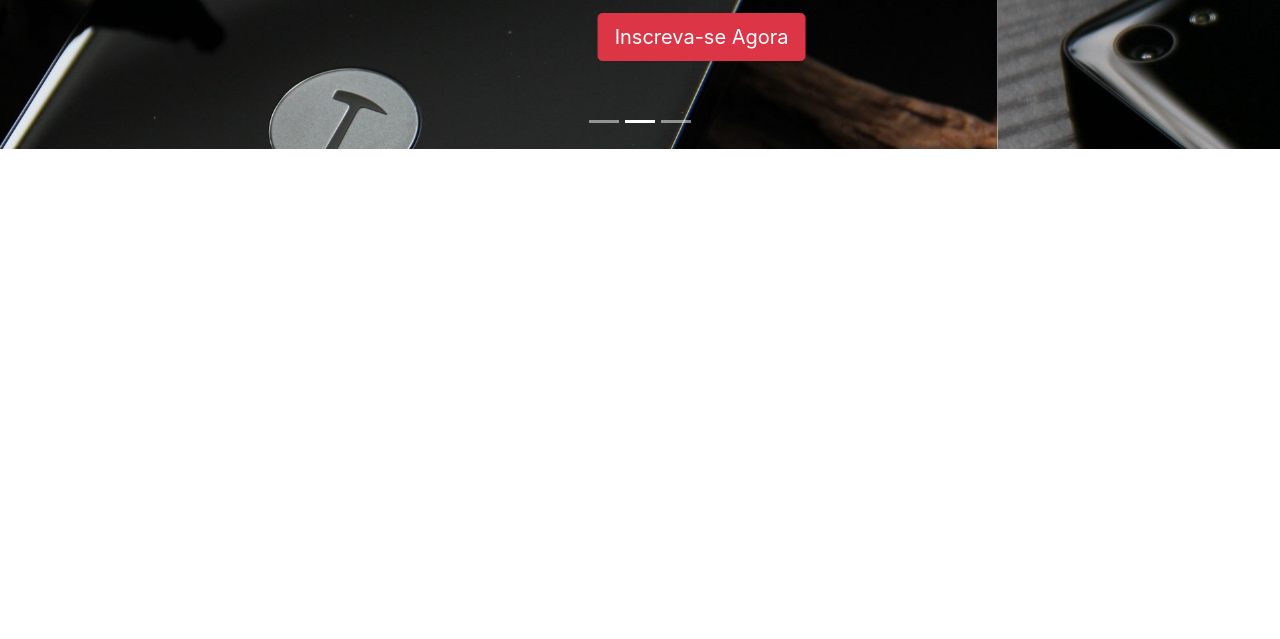
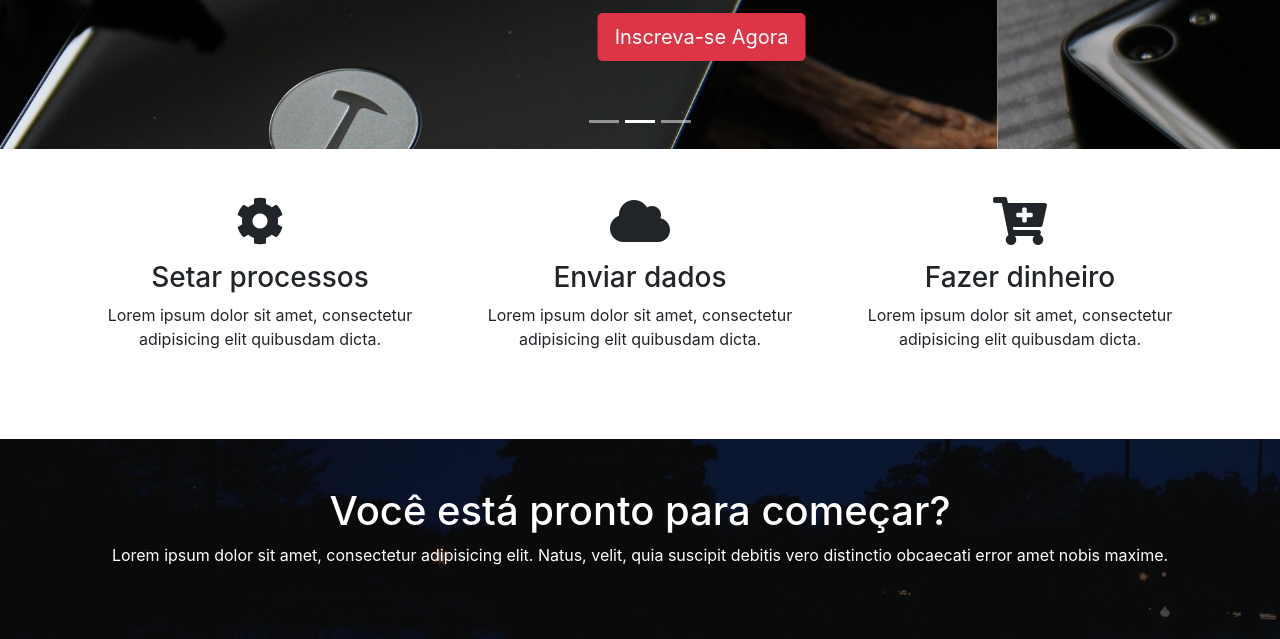
Before and after one commit to gideonfernandes/glozzom-theme, a plain HTML site: page index.html in a window 1280 px wide. Shown: the part 357-996 px from the top of the page. Before the commit the page ends 800 px from the top, so only its background shows below. Drawn offline with nearby package versions, Linux system fonts and the light colour scheme; some packages are replaced by stand-ins of ours; a script that the page names is missing.

Commit message:
Add home icons section & home heading parallax

```diff
--- a/css/style.css
+++ b/css/style.css
@@ -27,3 +27,23 @@
 	background-image: url('../img/image3.jpg');
 	background-size: cover;
 }
+
+#home-heading {
+	position: relative;
+	min-height: 200px;
+	background-image: url('../img/lights.jpg');
+	background-attachment: fixed;
+	background-repeat: no-repeat;
+	text-align: center;
+	color: white;
+	overflow-x: hidden;
+}
+
+.dark-overlay {
+	position: absolute;
+	top: 0;
+	left: 0;
+	width: 100%;
+	height: 100%;
+	background-color: rgba(0, 0, 0, 0.7);
+}
--- a/index.html
+++ b/index.html
@@ -99,6 +99,43 @@
     </div>
   </section>
 
+  <!-- HOME ICON SECTION -->
+  <section id="home-icons" class="py-5">
+    <div class="container">
+      <div class="row">
+        <div class="col-md-4 mb-4 text-center">
+          <i class="fas fa-cog fa-3x mb-3"></i>
+          <h3>Setar processos</h3>
+          <p>Lorem ipsum dolor sit amet, consectetur adipisicing elit quibusdam dicta.</p>
+        </div>
+        <div class="col-md-4 mb-4 text-center">
+          <i class="fas fa-cloud fa-3x mb-3"></i>
+          <h3>Enviar dados</h3>
+          <p>Lorem ipsum dolor sit amet, consectetur adipisicing elit quibusdam dicta.</p>
+        </div>
+        <div class="col-md-4 mb-4 text-center">
+          <i class="fas fa-cart-plus fa-3x mb-3"></i>
+          <h3>Fazer dinheiro</h3>
+          <p>Lorem ipsum dolor sit amet, consectetur adipisicing elit quibusdam dicta.</p>
+        </div>
+      </div>
+    </div>
+  </section>
+
+  <!-- HOME HEADING SECTION -->
+  <section id="home-heading" class="p-5">
+    <div class="dark-overlay">
+      <div class="row">
+        <div class="col">
+          <div class="container pt-5">
+            <h2 class="h1">Você está pronto para começar?</h2>
+            <p class="d-none d-md-block">Lorem ipsum dolor sit amet, consectetur adipisicing elit. Natus, velit, quia suscipit debitis vero distinctio obcaecati error amet nobis maxime.</p>
+          </div>
+        </div>
+      </div>
+    </div>
+  </section>
+
   <script src="http://code.jquery.com/jquery-3.3.1.min.js" integrity="sha256-FgpCb/KJQlLNfOu91ta32o/NMZxltwRo8QtmkMRdAu8="
     crossorigin="anonymous"></script>
   <script src="https://cdnjs.cloudflare.com/ajax/libs/popper.js/1.14.3/umd/popper.min.js" integrity="sha384-ZMP7rVo3mIykV+2+9J3UJ46jBk0WLaUAdn689aCwoqbBJiSnjAK/l8WvCWPIPm49"
```
